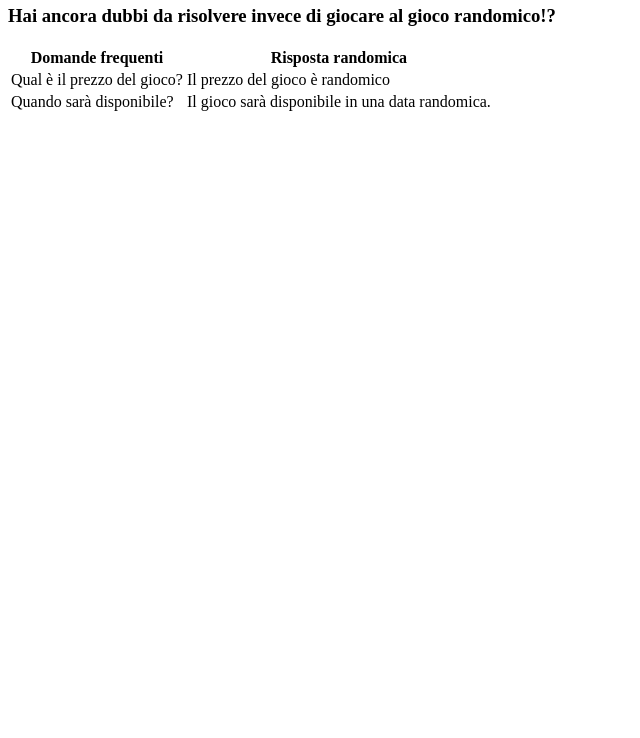
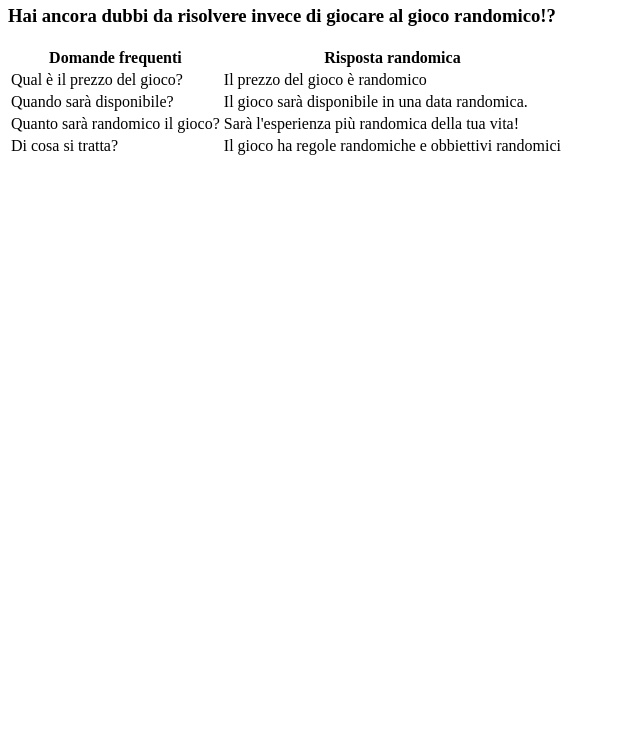
Before and after one commit to Astralyx0/Oprescu_01_LezioneTrasversale_Info_Tpsi, a plain HTML site: page html/domandeFreq.html in a window 1280 px wide. Shown: the part 62-800 px from the top of the page, without its empty margins (0-640 px from the left). Drawn offline with Linux system fonts and the light colour scheme.

Commit message:
agiunta di domande randomiche

```diff
--- a/html/domandeFreq.html
+++ b/html/domandeFreq.html
@@ -26,6 +26,15 @@
                 <td>Quando sarà disponibile?</td>
                 <td>Il gioco sarà disponibile in una data randomica.</td>
             </tr>
+            <tr>
+                <td>Quanto sarà randomico il gioco?</td>
+                <td>Sarà l'esperienza più randomica della tua vita!</td>
+            </tr>
+            <tr>
+                <td>Di cosa si tratta?</td>
+                <td>Il gioco ha regole randomiche e obbiettivi randomici</td>
+            </tr>
+
         </tbody>
     </table>
 
```
